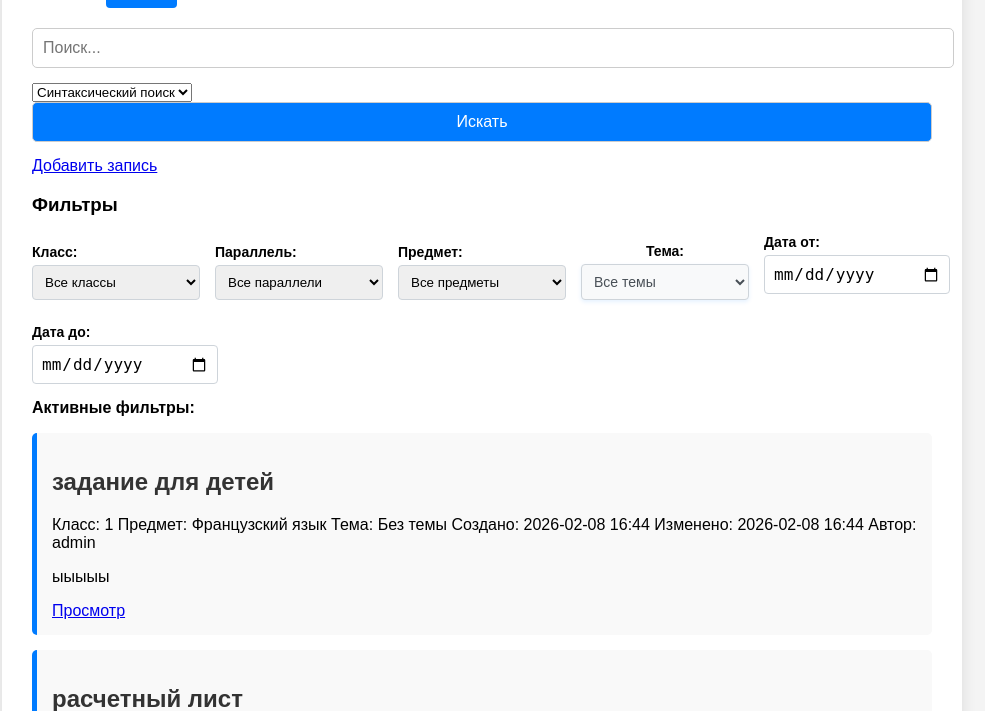
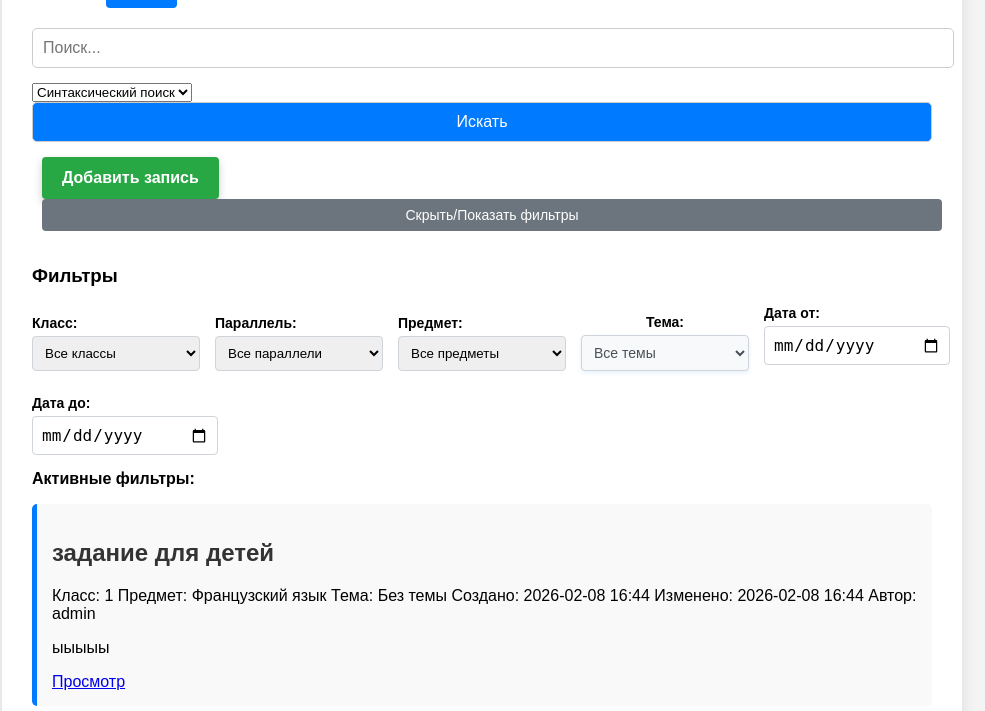
Before and after one commit to os-leap/VKR, a Flask app: page / in a window 1280 px wide. Shown: the part 174-885 px from the top of the page, without its empty margins (158-1143 px from the left). Run offline with Flask 3, Linux system fonts and the light colour scheme; the visitor is signed in with stand-in values (Sample User, id 1).

Commit message:
**Title:** Enhance UI with prominent add button and filter toggle functionality
**Key features implemented:**
- Updated `static/style.css`: Added `.btn-add` class for a green, bold, shadowed "Add" button with hover effects; introduced `.filters-toggle-btn` for a toggle button to show/hide filters; added `.advanced-filter-panel.hidden` to control visibility of filter panel
- Modified `templates/index.html`: Added `button` with `onclick="toggleFilters()"` to toggle advanced filters; updated layout to include the new filter toggle button alongside the "Add" link; integrated JavaScript function `toggleFilters()` to dynamically hide/show the advanced filter panel

**Summary:** The "Add" button is now visually prominent with a green color, bold text, and shadow effects for better visibility. A new toggle button allows users to show/hide advanced filters, improving interface usability and space efficiency.

```diff
--- a/static/style.css
+++ b/static/style.css
@@ -548,6 +548,48 @@ li {
     margin-bottom: 20px;
 }
 
+/* Стили для кнопки добавления */
+.btn-add {
+    display: inline-block;
+    padding: 12px 20px;
+    background-color: #28a745;
+    color: white;
+    text-decoration: none;
+    border-radius: 4px;
+    margin-left: 10px;
+    font-size: 16px;
+    font-weight: bold;
+    box-shadow: 0 4px 8px rgba(0,0,0,0.2);
+    transition: all 0.3s ease;
+}
+
+.btn-add:hover {
+    background-color: #218838;
+    transform: translateY(-2px);
+    box-shadow: 0 6px 12px rgba(0,0,0,0.25);
+}
+
+/* Стили для переключателя фильтров */
+.filters-toggle-btn {
+    background-color: #6c757d;
+    color: white;
+    border: none;
+    padding: 8px 15px;
+    border-radius: 4px;
+    cursor: pointer;
+    margin-left: 10px;
+    font-size: 14px;
+}
+
+.filters-toggle-btn:hover {
+    background-color: #5a6268;
+}
+
+/* Стили для скрытия/показа фильтров */
+.advanced-filter-panel.hidden {
+    display: none;
+}
+
 /* Стили для страницы резервных копий */
 .backup-controls {
     display: flex;
--- a/templates/index.html
+++ b/templates/index.html
@@ -49,10 +49,11 @@
         <button type="submit">Искать</button>
       </form>
       <a href="{{ url_for('add_entry') }}" class="btn-add">Добавить запись</a>
+      <button class="filters-toggle-btn" onclick="toggleFilters()">Скрыть/Показать фильтры</button>
     </div>
 
     <!-- Панель расширенной фильтрации -->
-    <div class="advanced-filter-panel">
+    <div class="advanced-filter-panel" id="advancedFilterPanel">
       <h3>Фильтры</h3>
       <form method="GET" action="{{ url_for('index') }}">
         <div class="filter-grid">
@@ -229,6 +230,11 @@
         }
       });
     });
+
+    function toggleFilters() {
+      const filterPanel = document.getElementById('advancedFilterPanel');
+      filterPanel.classList.toggle('hidden');
+    }
   </script>
 </body>
 </html>
```
Also changed, not shown: 1 other file.
